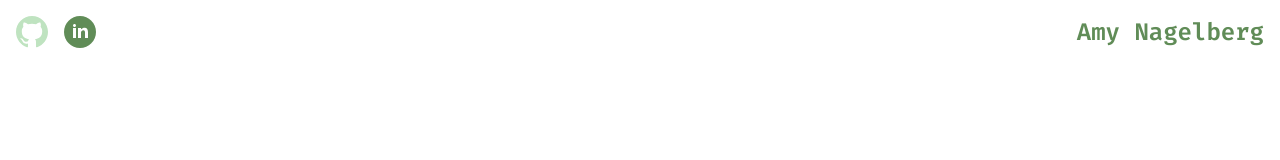
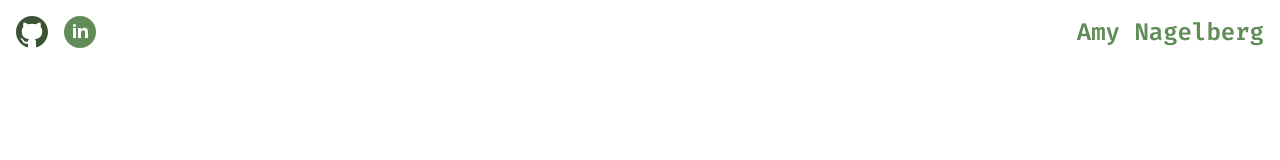
Before and after one commit to anagelberg/personal-website, a React (Create React App) app: page / in a window 1280 px wide. In both pictures the pointer is over the icon 32 px from the left and 32 px from the top of the page. Shown: the top 160 px of the page. Built offline with nearby package versions, Linux system fonts and the light colour scheme.

Commit message:
darken icon hover color

```diff
--- a/public/index.html
+++ b/public/index.html
@@ -2,7 +2,6 @@
 <html lang="en">
   <head>
     <meta charset="utf-8" />
-    <!-- <link rel="icon" href="%PUBLIC_URL%/favicon.ico" /> -->
     <meta name="viewport" content="width=device-width, initial-scale=1" />
     <meta name="theme-color" content="#000000" />
     <meta
--- a/src/styles/mixins.scss
+++ b/src/styles/mixins.scss
@@ -23,7 +23,7 @@
   fill: $primary-dark;
 
   &:hover {
-    fill: $primary-light;
+    fill: darken($primary-dark, 18%);
   }
 }
 
```
